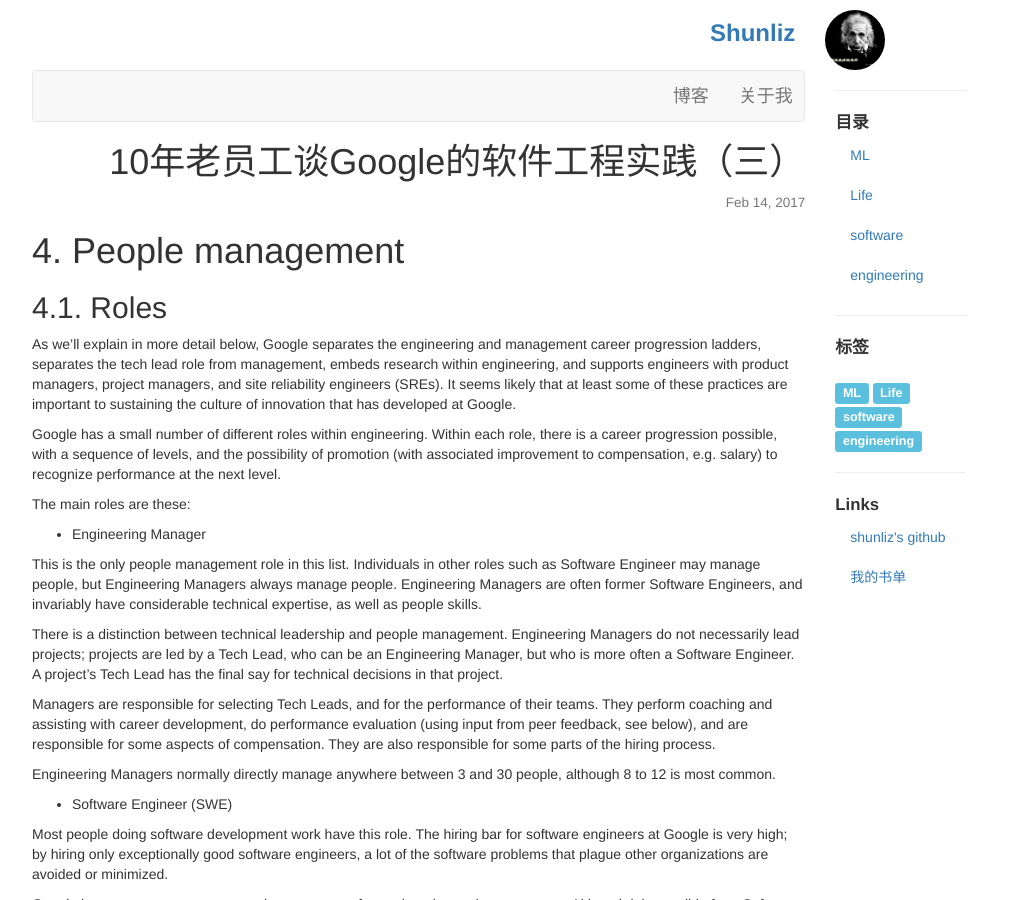
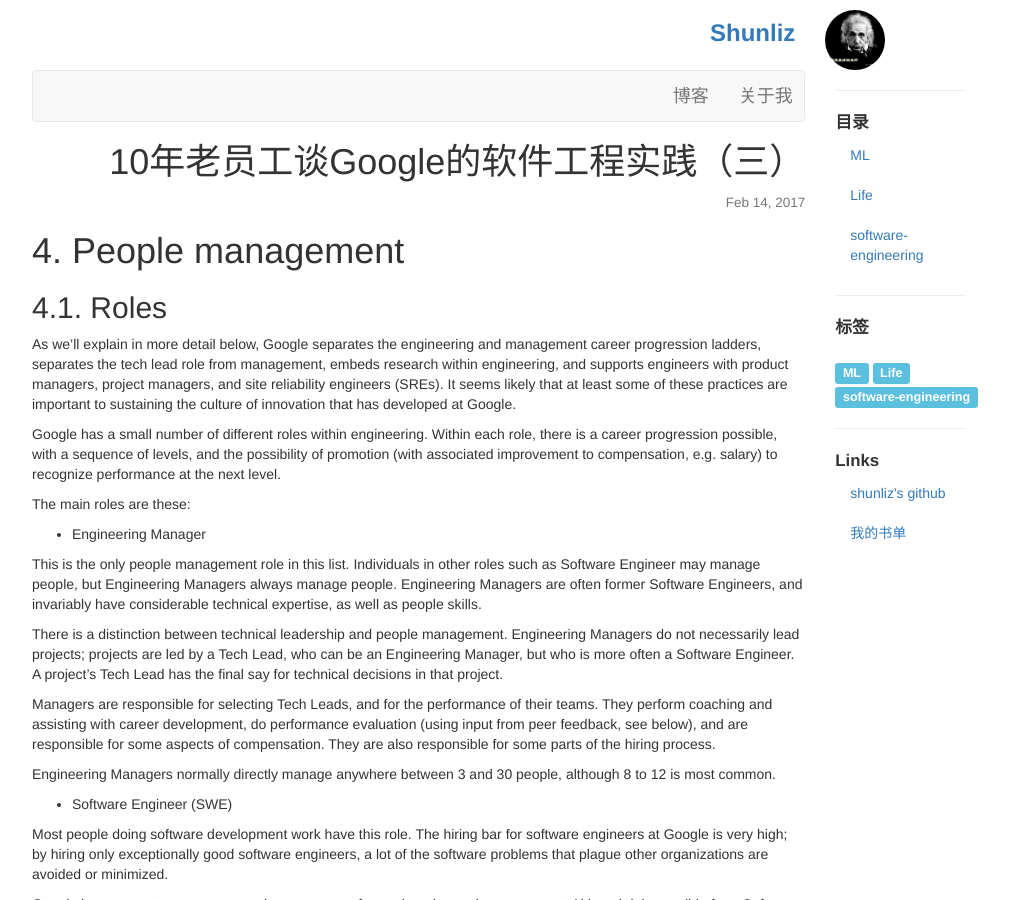
Before and after one commit to shunliz/shunliz.github.io, a Jekyll site: the page built from _posts/2017-02-13-ten-year-old-googler-3.markdown, in a window 1280 px wide and 900 px high. Shown: the whole window, without its empty margins (141-1150 px from the left). Built offline with Jekyll 4.4.1, drawn with Linux system fonts in a browser that asks for light colours; some of the changed text lies outside the part shown.

Commit message:
fix layout error

```diff
--- a/_posts/2017-02-13-ten-year-old-googler-1.markdown
+++ b/_posts/2017-02-13-ten-year-old-googler-1.markdown
@@ -2,8 +2,8 @@
 layout: post
 title:  "10年老员工谈Google的软件工程实践（一）"
 date:   2017-02-13 16:01:09 -0800
-categories: software engineering
-tags: software engineering
+categories: software-engineering
+tags: software-engineering
 ---
 
 Abstract
--- a/_posts/2017-02-13-ten-year-old-googler-2.markdown
+++ b/_posts/2017-02-13-ten-year-old-googler-2.markdown
@@ -2,8 +2,8 @@
 layout: post
 title:  "10年老员工谈Google的软件工程实践（二）"
 date:   2017-02-13 16:01:09 -0800
-categories: software engineering
-tags: software engineering
+categories: software-engineering
+tags: software-engineering
 ---
 
 ## 2.4. Testing
--- a/_posts/2017-02-13-ten-year-old-googler-3.markdown
+++ b/_posts/2017-02-13-ten-year-old-googler-3.markdown
@@ -2,8 +2,8 @@
 layout: post
 title:  "10年老员工谈Google的软件工程实践（三）"
 date:   2017-02-13 16:01:09 -0800
-categories: software engineering
-tags: software engineering
+categories: software-engineering
+tags: software-engineering
 ---
 
 # 4. People management
```
